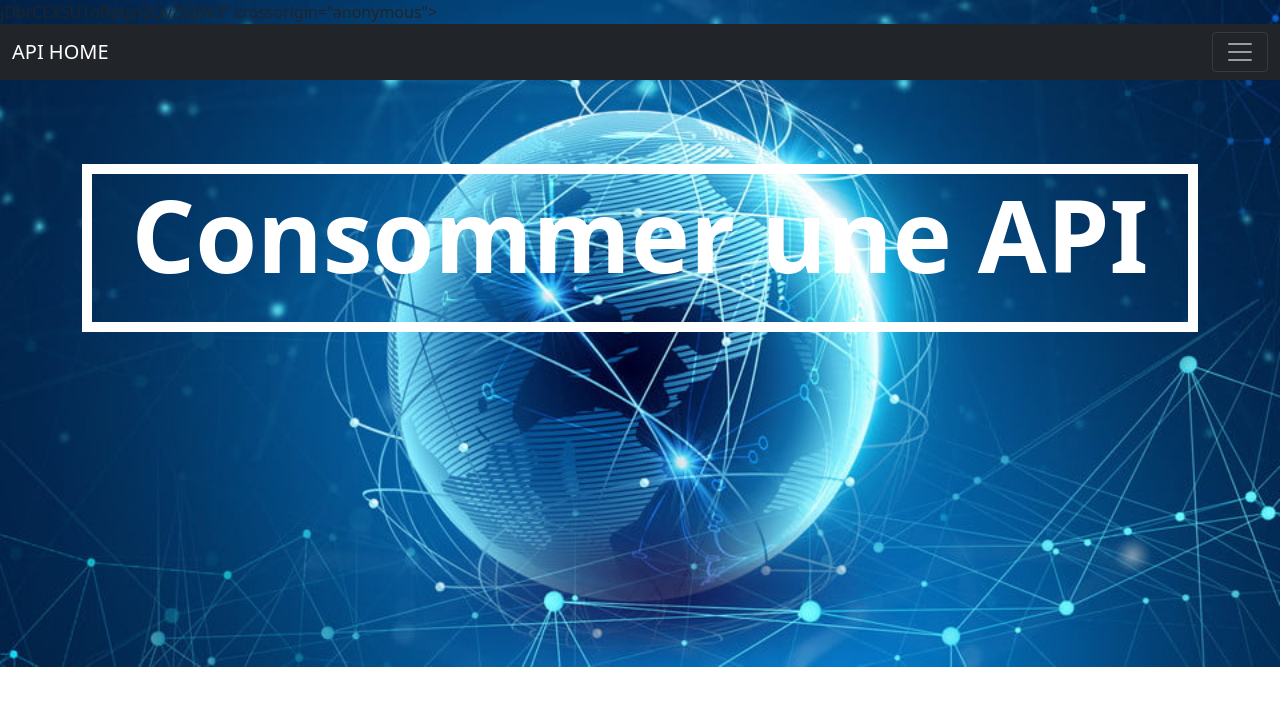
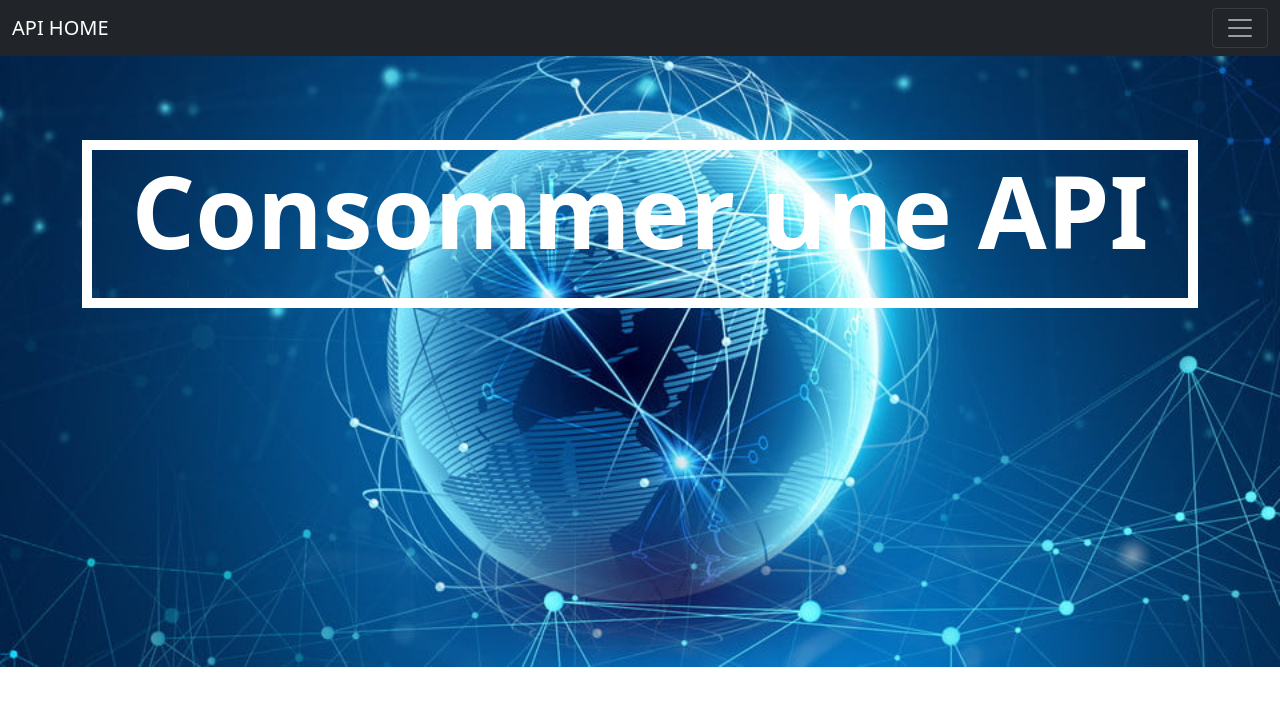
Before and after one commit to Max62200/Consommer-API, a plain HTML site: page index.html in a window 1280 px wide. Drawn offline with nearby package versions, Linux system fonts and the light colour scheme.

Commit message:
front commit

```diff
--- a/index.html
+++ b/index.html
@@ -4,7 +4,7 @@
     <meta charset="UTF-8">
     <meta http-equiv="X-UA-Compatible" content="IE=edge">
     <meta name="viewport" content="width=device-width, initial-scale=1.0">
-    <link href="https://cdn.jsdelivr.net/npm/bootstrap@5.1.3/dist/css/bootstrap.min.css" rel="stylesheet" integrity="sha384-1BmE4kWBq78iYhFldvKuhfTAU6auU8tT94WrHft<link href="./assets/css/app.css" rel="stylesheet" type="text/css" />jDbrCEXSU1oBoqyl2QvZ6jIW3" crossorigin="anonymous">
+    <link href="https://cdn.jsdelivr.net/npm/bootstrap@5.1.3/dist/css/bootstrap.min.css" rel="stylesheet">
     <link rel="stylesheet" href="./assets/css/app.css" type="text/css">
     <title>Consommer une API</title>
 </head>
```
